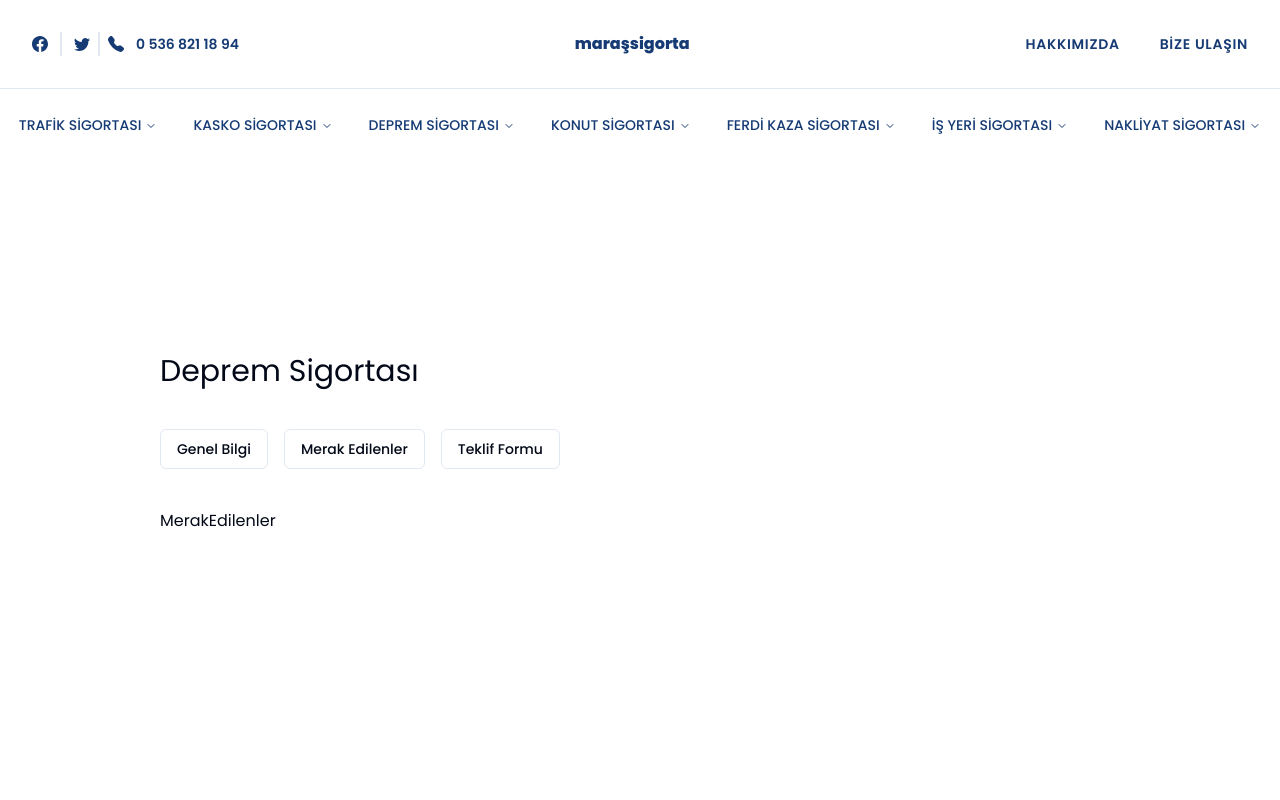
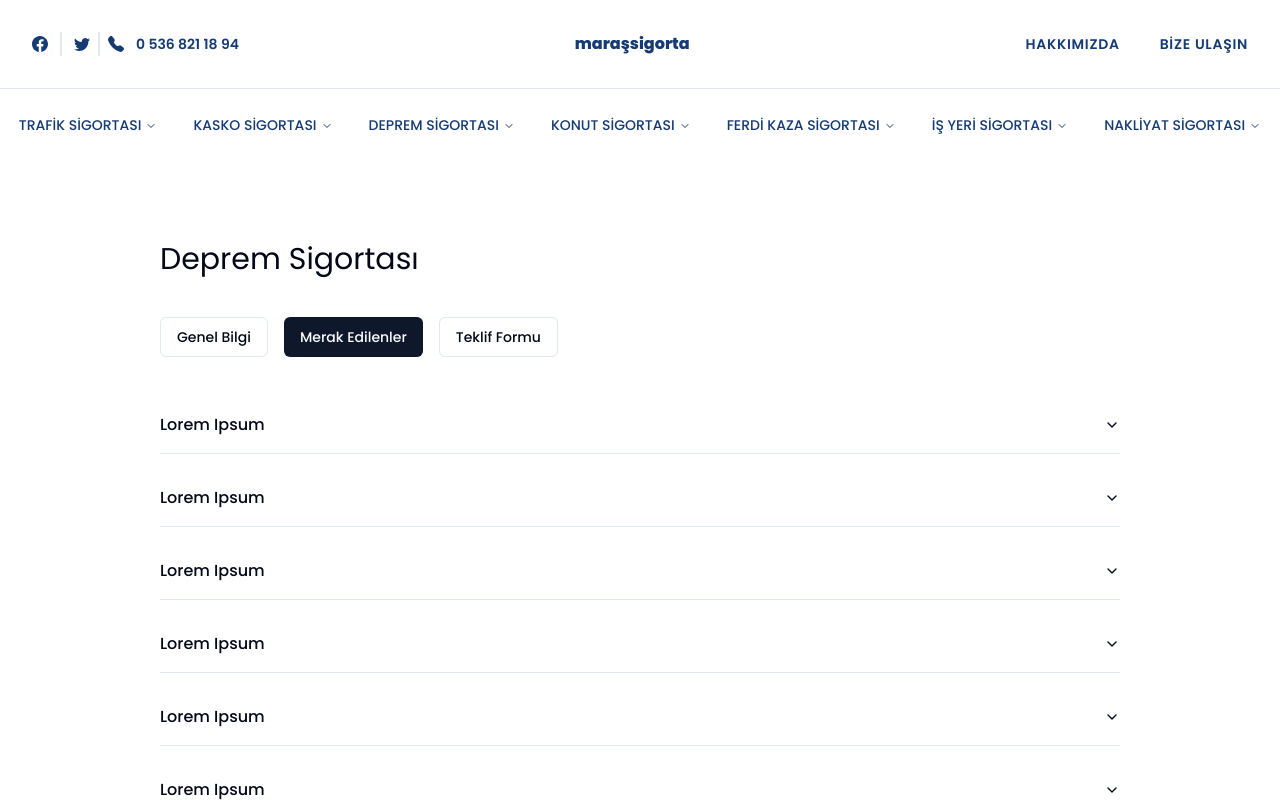
Before and after one commit to furkanleylek/Sigorta, a Next.js app: page /depremsigortasi in a window 1280 px wide. Both pictures are taken after a click on the button "Merak Edilenler". Shown: the top 800 px of the page. Built offline with nearby package versions, Linux system fonts and the light colour scheme.

Commit message:
accordion

```diff
--- a/app/[categoryName]/page.tsx
+++ b/app/[categoryName]/page.tsx
@@ -20,7 +20,8 @@ export default async function CategoryPage({ params }: Props) {
 
     const categoryItems = CategoryData.data.find(item => item.linkHref === params.categoryName)
     return (
-        <div className='flex flex-col w-full space-y-8  h-screen pt-44 '>
+
+        <div className='flex flex-col  w-full space-y-8 pt-16 h-screen'>
             <SigortaCategory categoryItems={categoryItems} />
         </div>
     )
--- a/components/footer/footer.tsx
+++ b/components/footer/footer.tsx
@@ -6,17 +6,17 @@ const Footer = () => {
         <div
             className="w-full h-full relative "
         >
-            <Container className='h-80'>
+            <Container className='h-80 border-4'>
                 <footer>Footer</footer>
             </Container>
-            <Image
+            {/* <Image
                 style={{ filter: "brightness(40%)" }}
                 src="/bg2.jpg"
                 fill
                 alt="footer"
                 className='h-60 md:h-80 w-full z-[-10] object-cover'
                 priority
-            />
+            /> */}
         </div>
     )
 }
--- a/components/sigorta-category/content-type.tsx
+++ b/components/sigorta-category/content-type.tsx
@@ -23,15 +23,13 @@ const Buttons = [
 const ContentType = () => {
 
     const [content, setContent] = useState('genelbilgi')
-    console.log(content)
-
     return (
         <>
-            <div className='flex items-center gap-4'>
+            <div className='flex items-center gap-4 '>
                 {
                     Buttons.map((element) => {
                         return (
-                            <Button key={element.title} variant='outline' onClick={() => setContent(element.content)}>
+                            <Button key={element.title} variant={element.content === content ? 'default' : 'outline'} onClick={() => setContent(element.content)}>
                                 {element.title}
                             </Button>
                         )
--- a/components/sigorta-category/merakedilenler.tsx
+++ b/components/sigorta-category/merakedilenler.tsx
@@ -1,8 +1,51 @@
 import React from 'react'
+import { Accordion, AccordionContent, AccordionItem, AccordionTrigger } from '../ui/accordion'
+
+const MerakEdilenlerData = [
+    {
+        title: 'Lorem Ipsum',
+        description: ' is simply dummy text of the printing and typesetting industry. Lorem Ipsum has been the  standard dummy text ever since the 1500s, when an unknown printer took a galley of type and scrambled'
+    },
+    {
+        title: 'Lorem Ipsum',
+        description: ' is simply dummy text of the printing and typesetting industry. Lorem Ipsum has been the  standard dummy text ever since the 1500s, when an unknown printer took a galley of type and scrambled'
+    },
+    {
+        title: 'Lorem Ipsum',
+        description: ' is simply dummy text of the printing and typesetting industry. Lorem Ipsum has been the  standard dummy text ever since the 1500s, when an unknown printer took a galley of type and scrambled'
+    },
+    {
+        title: 'Lorem Ipsum',
+        description: ' is simply dummy text of the printing and typesetting industry. Lorem Ipsum has been the  standard dummy text ever since the 1500s, when an unknown printer took a galley of type and scrambled'
+    },
+    {
+        title: 'Lorem Ipsum',
+        description: ' is simply dummy text of the printing and typesetting industry. Lorem Ipsum has been the  standard dummy text ever since the 1500s, when an unknown printer took a galley of type and scrambled'
+    },
+    {
+        title: 'Lorem Ipsum',
+        description: ' is simply dummy text of the printing and typesetting industry. Lorem Ipsum has been the  standard dummy text ever since the 1500s, when an unknown printer took a galley of type and scrambled'
+    }
+]
 
 const MerakEdilenler = () => {
     return (
-        <div>MerakEdilenler</div>
+        <div className='flex flex-col gap-4'>
+            {
+                MerakEdilenlerData.map((element) => {
+                    return (
+                        <Accordion type='single' collapsible key={element.title}>
+                            <AccordionItem value='item-1'>
+                                <AccordionTrigger>{element.title}</AccordionTrigger>
+                                <AccordionContent>
+                                    {element.description}
+                                </AccordionContent>
+                            </AccordionItem>
+                        </Accordion>
+                    )
+                })
+            }
+        </div>
     )
 }
 
--- a/components/sigorta-category/sigorta-category.tsx
+++ b/components/sigorta-category/sigorta-category.tsx
@@ -13,7 +13,7 @@ interface SigortaCategoryProps {
 const SigortaCategory: React.FC<SigortaCategoryProps> = ({ categoryItems }) => {
 
     return (
-        <Container>
+        <Container className=''>
             <h1 className='text-3xl'>  {categoryItems?.title} </h1>
             <ContentType />
         </Container>
--- /dev/null
+++ b/components/ui/accordion.tsx
@@ -0,0 +1,60 @@
+"use client"
+
+import * as React from "react"
+import * as AccordionPrimitive from "@radix-ui/react-accordion"
+import { ChevronDown } from "lucide-react"
+
+import { cn } from "@/lib/utils"
+
+const Accordion = AccordionPrimitive.Root
+
+const AccordionItem = React.forwardRef<
+  React.ElementRef<typeof AccordionPrimitive.Item>,
+  React.ComponentPropsWithoutRef<typeof AccordionPrimitive.Item>
+>(({ className, ...props }, ref) => (
+  <AccordionPrimitive.Item
+    ref={ref}
+    className={cn("border-b", className)}
+    {...props}
+  />
+))
+AccordionItem.displayName = "AccordionItem"
+
+const AccordionTrigger = React.forwardRef<
+  React.ElementRef<typeof AccordionPrimitive.Trigger>,
+  React.ComponentPropsWithoutRef<typeof AccordionPrimitive.Trigger>
+>(({ className, children, ...props }, ref) => (
+  <AccordionPrimitive.Header className="flex">
+    <AccordionPrimitive.Trigger
+      ref={ref}
+      className={cn(
+        "flex flex-1 items-center justify-between py-4 font-medium transition-all hover:underline [&[data-state=open]>svg]:rotate-180",
+        className
+      )}
+      {...props}
+    >
+      {children}
+      <ChevronDown className="h-4 w-4 shrink-0 transition-transform duration-200" />
+    </AccordionPrimitive.Trigger>
+  </AccordionPrimitive.Header>
+))
+AccordionTrigger.displayName = AccordionPrimitive.Trigger.displayName
+
+const AccordionContent = React.forwardRef<
+  React.ElementRef<typeof AccordionPrimitive.Content>,
+  React.ComponentPropsWithoutRef<typeof AccordionPrimitive.Content>
+>(({ className, children, ...props }, ref) => (
+  <AccordionPrimitive.Content
+    ref={ref}
+    className={cn(
+      "overflow-hidden text-sm transition-all data-[state=closed]:animate-accordion-up data-[state=open]:animate-accordion-down",
+      className
+    )}
+    {...props}
+  >
+    <div className="pb-4 pt-0">{children}</div>
+  </AccordionPrimitive.Content>
+))
+AccordionContent.displayName = AccordionPrimitive.Content.displayName
+
+export { Accordion, AccordionItem, AccordionTrigger, AccordionContent }
--- a/package.json
+++ b/package.json
@@ -9,6 +9,7 @@
     "lint": "next lint"
   },
   "dependencies": {
+    "@radix-ui/react-accordion": "^1.1.2",
     "@radix-ui/react-navigation-menu": "^1.1.3",
     "@radix-ui/react-separator": "^1.0.3",
     "@radix-ui/react-slot": "^1.0.2",
```
Also changed, not shown: 1 other file (tests, documents, lock files or other folders).
